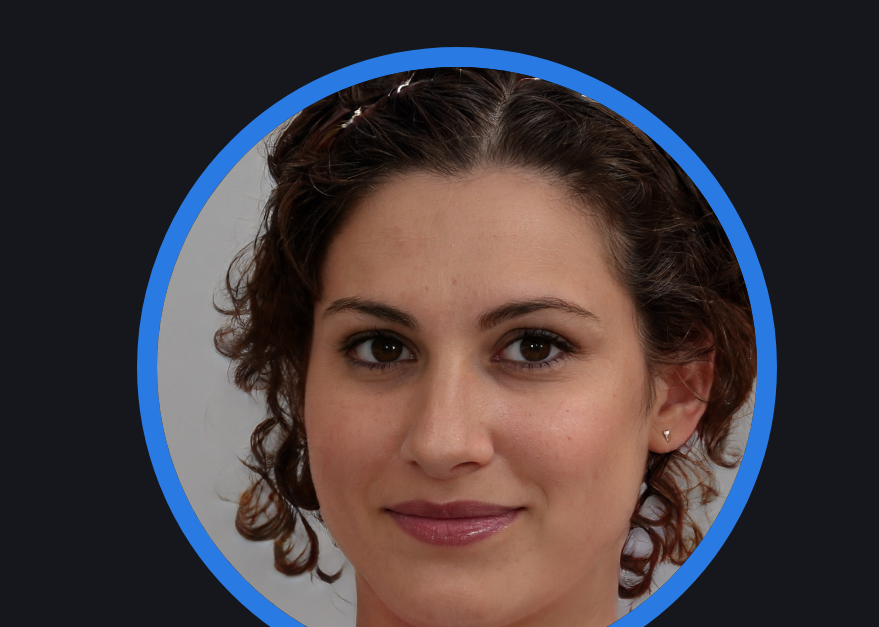
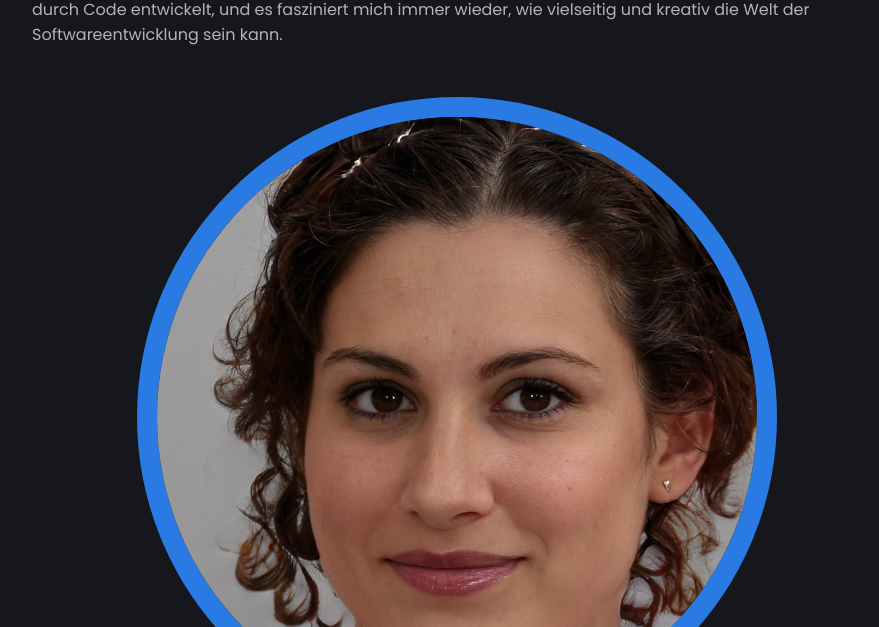
Before and after one commit to tjhannes/my-portfolio, a plain HTML site: page index.html in a window 1280 px wide. Shown: the part 473-1100 px from the top of the page, without its empty margins (183-1062 px from the left). Drawn offline with nearby package versions, Linux system fonts and the light colour scheme.

Commit message:
text change

```diff
--- a/index.html
+++ b/index.html
@@ -32,7 +32,12 @@
           </ul>
         </nav>
         <h1>Mein Name,<br />Johannes</h1>
-        <p class="subheading">Ich bin sehr gut im Programmieren.</p>
+        <p class="subheading">
+          Als Programmierer habe ich in den letzten Jahren eine Leidenschaft für
+          das Lösen komplexer Probleme durch Code entwickelt, und es fasziniert
+          mich immer wieder, wie vielseitig und kreativ die Welt der
+          Softwareentwicklung sein kann.
+        </p>
       </div>
 
       <div class="circle">
```
Also changed, not shown: header.css (+8 -9 lines).
